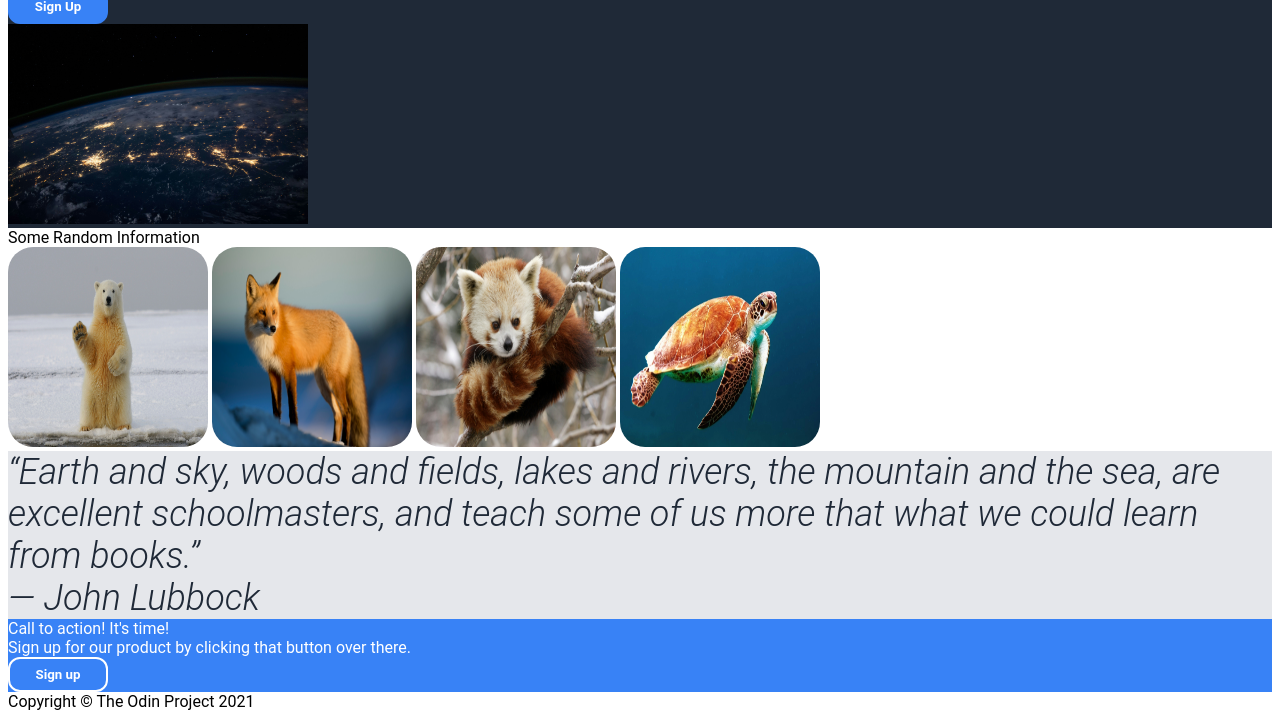
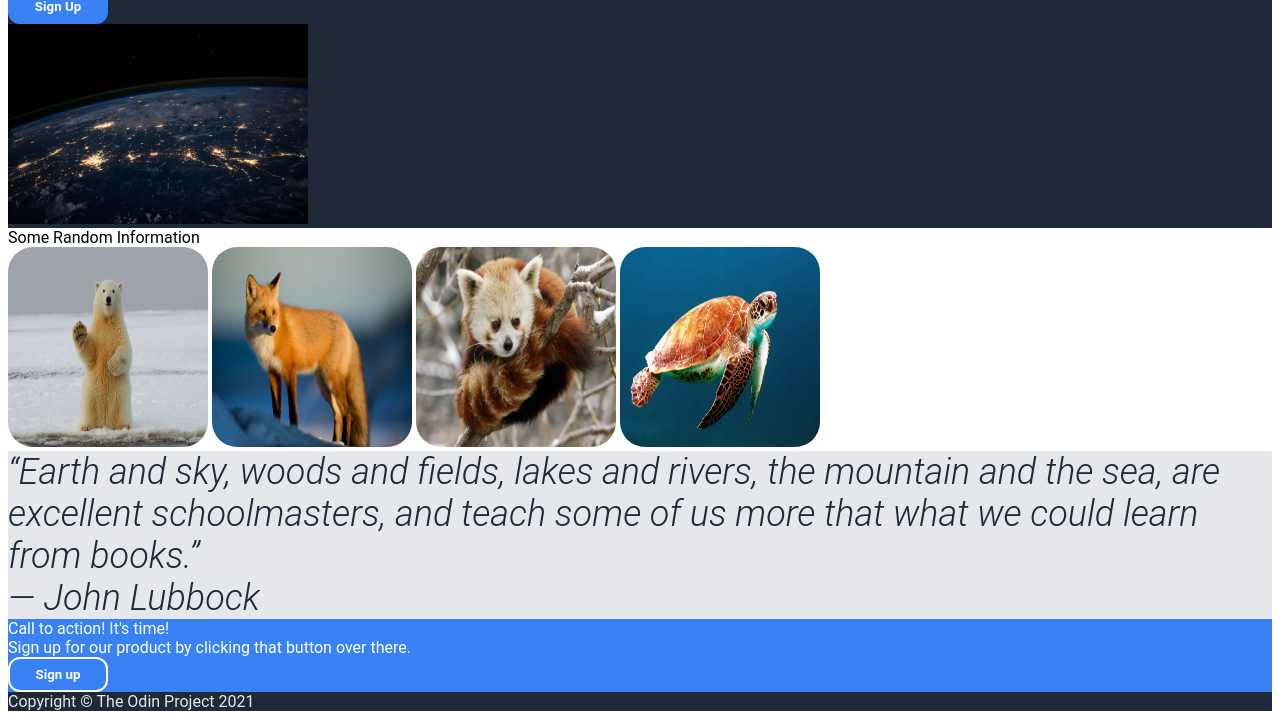
Before and after one commit to YashodhanM/odin-landing-project, a plain HTML site: page index.html in a window 1280 px wide. Shown: the part 214-933 px from the top of the page. Drawn offline with Linux system fonts and the light colour scheme.

Commit message:
Edit: Added style to the footer(same as the header/hero section)

```diff
--- a/style.css
+++ b/style.css
@@ -68,3 +68,8 @@ img{
 .button-2{
     border-color: white;
 }
+
+.footer{
+    background-color: #1F2937;
+    color: #E5E7EB;
+}
```
